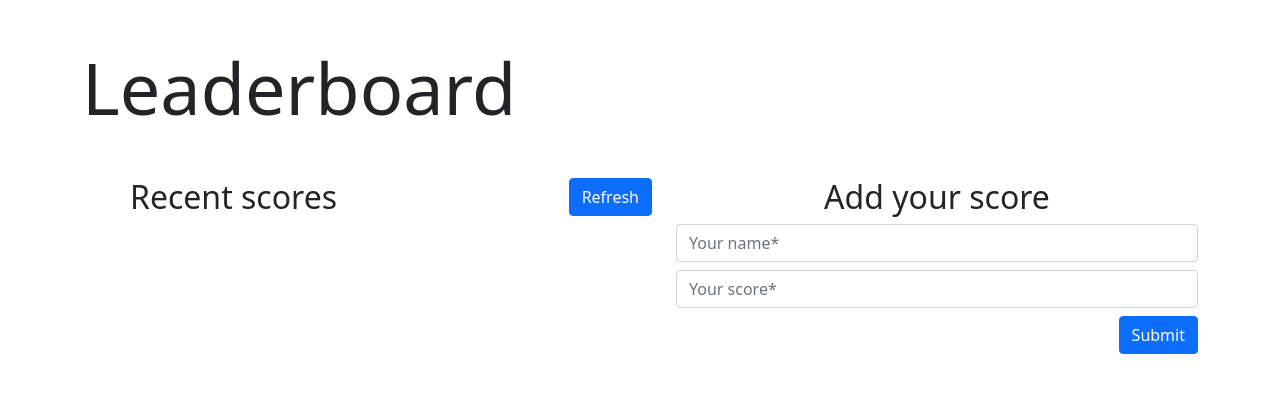
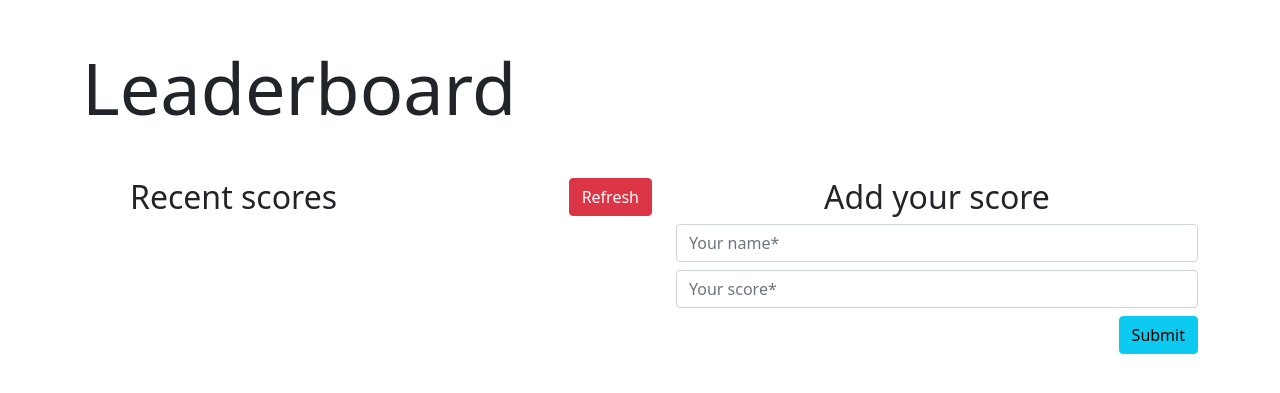
Before and after one commit to OmarRamoun/Leaderboard, a website built with webpack: page src/index.html in a window 1280 px wide. Shown: the part 185-578 px from the top of the page. Built offline with nearby package versions, Linux system fonts and the light colour scheme; no server answers.

Commit message:
Fix eslint errors & change btn colors

```diff
--- a/src/Leaderboard.js
+++ b/src/Leaderboard.js
@@ -1,7 +1,7 @@
 export default class Leaderboard {
   #BASE_URL = 'https://us-central1-js-capstone-backend.cloudfunctions.net/api/';
 
-  #GAME_ID = 'BBMW93pP4bqlLhHJz4x2';
+  #GAME_ID = 'Zl4d7IVkemOTTVg2fUdR';
 
   getResults = async () => {
     const url = `${this.#BASE_URL}games/${this.#GAME_ID}/scores/`;
--- a/src/index.html
+++ b/src/index.html
@@ -32,7 +32,7 @@
                 class="form-control mb-2"
               />
               <div class="d-flex justify-content-end">
-                <button id="submit-btn" type="button" class="btn btn-primary">Submit</button>
+                <button id="submit-btn" type="button" class="btn btn-info">Submit</button>
               </div>
             </form>
             <div id="submit-msg" class="text-center opacity-0 mb-4 mb-md-0">Dummy text</div>
@@ -41,7 +41,7 @@
             <div class="row row-cols-auto g-0 mb-2 justify-content-between">
               <h2 class="mb-md-0">Recent scores</h2>
               <div>
-                <button id="refresh-btn" type="button" class="btn btn-primary">Refresh</button>
+                <button id="refresh-btn" type="button" class="btn btn-danger">Refresh</button>
               </div>
             </div>
             <table class="table table-striped">
```
Also changed, not shown: dist/index.html, dist/main.js, src/DomManager.js (line endings or trailing spaces), src/Result.js (line endings or trailing spaces), src/ResultManager.js (line endings or trailing spaces), src/index.js (line endings or trailing spaces).
